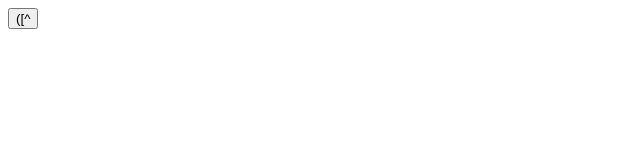
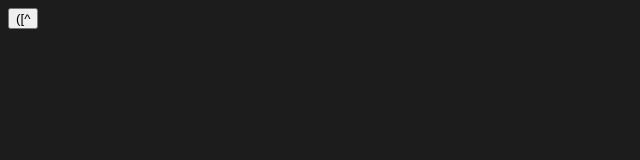
Before and after one commit to domanchi/bookmarklets, a plain HTML site: page index.html in a window 1280 px wide. Shown: the whole page, without its empty margins (0-640 px from the left). Drawn offline with Linux system fonts and the light colour scheme.

Commit message:
adding dark background to testing page

```diff
--- a/index.html
+++ b/index.html
@@ -1,6 +1,11 @@
 <!DOCTYPE html>
 <html>
 <head>
+  <style>
+    body {
+      background-color: #1c1c1c;
+    }
+  </style>
 </head>
 <body>
   <div id="button-container"></div>
```
